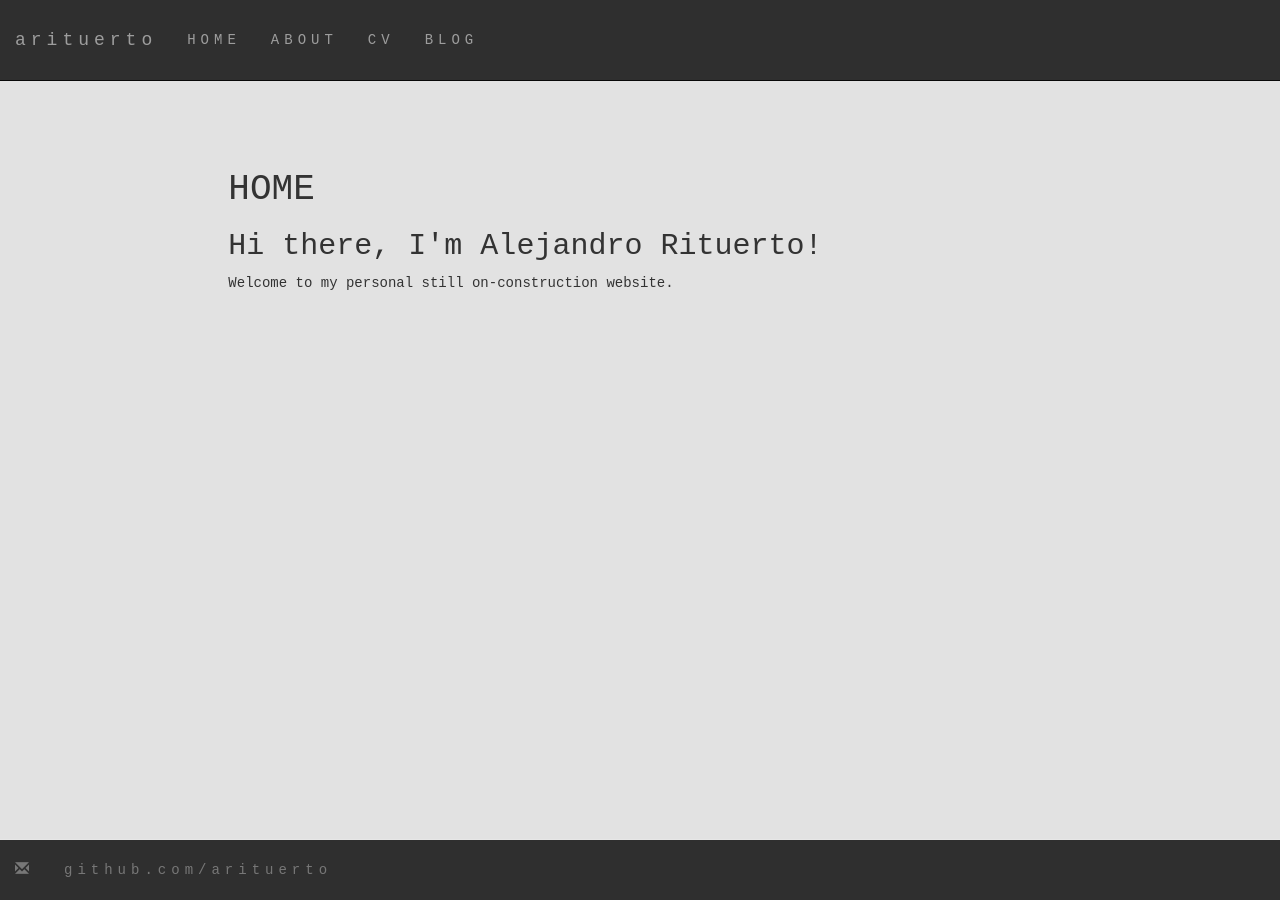
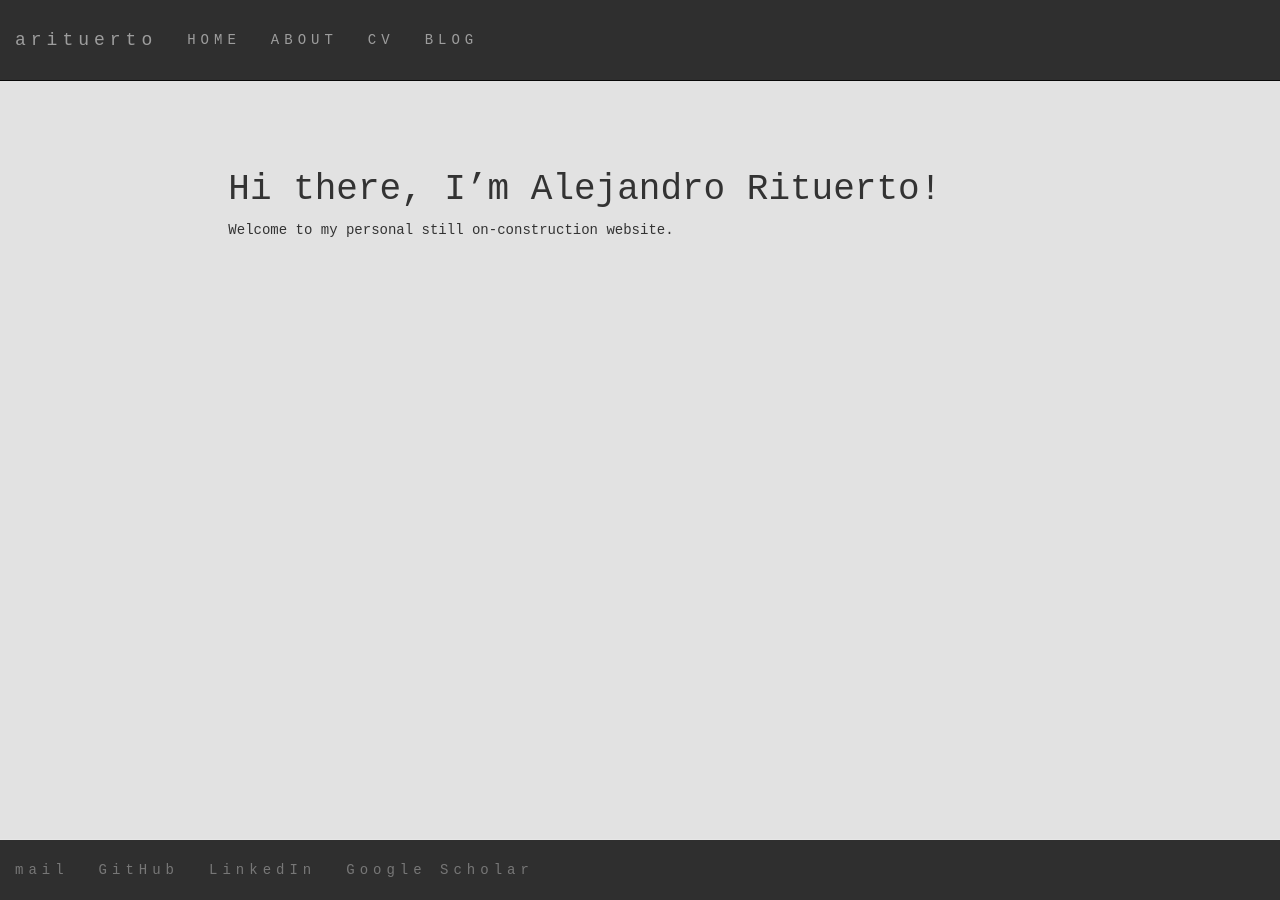
Before and after one commit to arituerto/arituerto.github.io, a Jekyll site: the page built from index.md, in a window 1280 px wide. Built offline with Jekyll 4.4.1, drawn with Linux system fonts in a browser that asks for light colours; nearby versions of some CDN libraries.

Commit message:
more personal links added and improved posts page formatting

```diff
--- a/_config.yml
+++ b/_config.yml
@@ -1,5 +1,2 @@
 name: Alejandro Rituerto Sin
 markdown: kramdown
-
-sass:
-  sass_dir: _sass
--- a/_layouts/default.html
+++ b/_layouts/default.html
@@ -16,7 +16,7 @@
 			<script type="text/javascript" src="http://cdn.mathjax.org/mathjax/latest/MathJax.js?config=TeX-AMS-MML_HTMLorMML"></script>
 
 			<style>
-			.bg-heaer-footer {
+			.bg-header-footer {
 				background-color: #2f2f2f;
 			}
 			.container-fluid {
@@ -31,11 +31,18 @@
 		  .navbar-nav  li a:hover {
 		    color: #1abc9c !important;
 		  }
+			ul.posts {
+			  font-size: 24px;
+			  margin: 20px auto 40px;
+			}
+			ul.posts li {
+			  list-style: none;
+			}
 			</style>
 		</head>
 		<body style="font-family:monospace; background-color:#e2e2e2">
 
-			<nav class="navbar navbar-inverse bg-heaer-footer navbar-fixed-top">
+			<nav class="navbar navbar-inverse bg-header-footer navbar-fixed-top">
 			  <div class="container-fluid">
 			    <div class="navbar-header">
 			      <button type="button" class="navbar-toggle" data-toggle="collapse" data-target="#myNavbar">
@@ -66,12 +73,13 @@
 				</div>
 			</div>
 
-			<footer class="navbar navbar-default bg-heaer-footer  navbar-fixed-bottom">
+			<footer class="navbar navbar-default bg-header-footer  navbar-fixed-bottom">
 	    		<ul class="nav navbar-nav">
-	        	<li><a href="mailto:alritu@gmail.com">
-							<span class="glyphicon glyphicon-envelope"></span>
+	        	<li><a href="mailto:aleritu@gmail.com">mail</span>
 						</a></li>
-	        	<li><a href="https://github.com/arituerto">github.com/arituerto</a></li>
+	        	<li><a href="https://github.com/arituerto">GitHub</a></li>
+	        	<li><a href="https://linkedin.com/in/alejandro-rituerto-sin-89177371">LinkedIn</a></li>
+	        	<li><a href="https://scholar.google.com/citations?user=Sg8AqEoAAAAJ&hl=en&oi=sra">Google Scholar</a></li>
 				</ul>
 			</footer>
 
--- a/about.html
+++ /dev/null
@@ -1,6 +0,0 @@
----
-layout: default
-title: ABOUT
----
-	<h1>{{ page.title }}</h1>
-	<p>Lorem ipsum dolor sit amet, consectetur adipisicing elit, sed do eiusmod tempor incididunt ut labore et dolore magna aliqua. Ut enim ad minim veniam, quis nostrud exercitation ullamco laboris nisi ut aliquip ex ea commodo consequat. Duis aute irure dolor in reprehenderit in voluptate velit esse cillum dolore eu fugiat nulla pariatur. Excepteur sint occaecat cupidatat non proident, sunt in culpa qui officia deserunt mollit anim id est laborum.</p>
--- a/blog/index.html
+++ b/blog/index.html
@@ -2,7 +2,7 @@
 layout: default
 title: BLOG
 ---
-	<h1>{{ page.title }}</h1>
+
 	<ul class="posts">
 	  {% for post in site.posts %}
 	    <li>
--- a/index.html
+++ /dev/null
@@ -1,9 +0,0 @@
----
-layout: default
-title: HOME
----
-	<h1>{{ page.title }}</h1>
-	<h2>Hi there, I'm Alejandro Rituerto!</h2>
-	<p>
-		Welcome to my personal still on-construction website.
-	</p>
```
Also changed, not shown: _layouts/post.html (+2 -5 lines), about.md (added, +5 -0 lines), index.md (added, +8 -0 lines).
